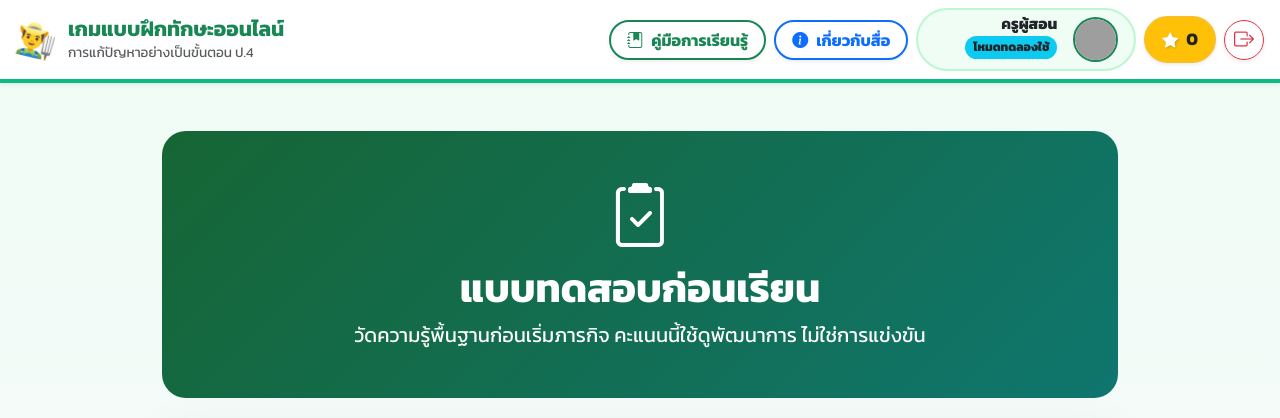
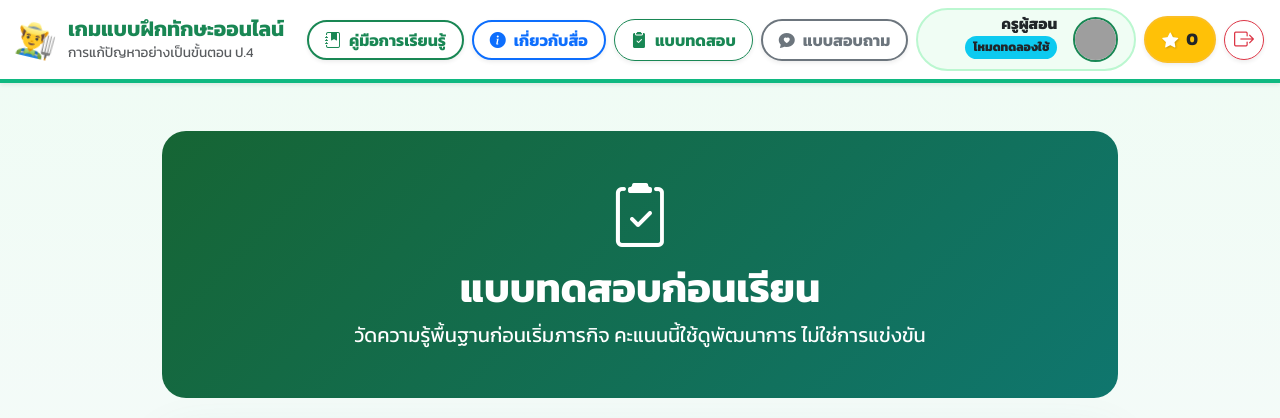
Before and after one commit to shanwinder/newsp, a PHP site: page /pages/assessment_intro.php in a window 1280 px wide. Shown: the top 418 px of the page. Run offline with PHP 8.4, Linux system fonts and the light colour scheme; a user stored in the database is signed in; data comes from the database, SQL or seed files in the repository; data that the repository does not hold is empty; grey boxes are pictures that could not be loaded.

Commit message:
Add visitor-restricted buttons and modal
Show assessment/survey buttons for visitor mode that open an informational modal instead of the student-only features. Updated assets/css/components/student_topbar.css to style .visitor-restricted-nav-button and modal icon; adjusted nav-button width rules. Updated includes/student_navbar.php to conditionally render visitor buttons (open #visitorStudentOnlyModal) when is_visitor_mode(), keep original controls otherwise, and added the modal markup + JS to display the feature name.

```diff
--- a/assets/css/components/student_topbar.css
+++ b/assets/css/components/student_topbar.css
@@ -93,6 +93,19 @@
 
 .student-topbar .survey-nav-pulse {
   animation: survey-nav-pulse 1.8s infinite;
+}
+
+.student-topbar .visitor-restricted-nav-button {
+  min-height: 42px;
+  white-space: nowrap;
+}
+
+.visitor-restricted-modal-icon {
+  width: 72px;
+  height: 72px;
+  color: #b45309;
+  background: #fef3c7;
+  font-size: 2rem;
 }
 
 .student-topbar .student-profile-item {
@@ -198,7 +211,8 @@
   }
 
   .student-topbar .manual-nav-button,
-  .student-topbar .survey-nav-button {
+  .student-topbar .survey-nav-button,
+  .student-topbar .visitor-restricted-nav-button {
     width: 100%;
     min-height: 44px;
   }
--- a/includes/student_navbar.php
+++ b/includes/student_navbar.php
@@ -157,7 +157,19 @@ $badge_color = preg_replace('/[^a-zA-Z0-9_\-\s]/', '', (string) $badge_color);
                     </a>
                 </li>
 
-                <?php if (!is_visitor_mode() && !empty($navbarAssessmentStatus['configured'])): ?>
+                <?php if (is_visitor_mode()): ?>
+                <li class="nav-item assessment-nav-item">
+                    <button type="button"
+                            class="btn btn-outline-success rounded-pill fw-bold px-3 shadow-sm d-flex align-items-center justify-content-center gap-2 visitor-restricted-nav-button"
+                            data-bs-toggle="modal"
+                            data-bs-target="#visitorStudentOnlyModal"
+                            data-feature-label="แบบทดสอบ"
+                            title="แบบทดสอบสำหรับนักเรียน">
+                        <i class="bi bi-clipboard2-check-fill"></i>
+                        <span>แบบทดสอบ</span>
+                    </button>
+                </li>
+                <?php elseif (!empty($navbarAssessmentStatus['configured'])): ?>
                 <li class="nav-item assessment-nav-item">
                     <details class="assessment-nav-details">
                         <summary class="btn <?php echo $assessmentButtonClass; ?> rounded-pill fw-bold px-3 shadow-sm d-flex align-items-center gap-2">
@@ -199,7 +211,19 @@ $badge_color = preg_replace('/[^a-zA-Z0-9_\-\s]/', '', (string) $badge_color);
                 </li>
                 <?php endif; ?>
 
-                <?php if (!is_visitor_mode() && !empty($navbarSurveyStatus['configured'])): ?>
+                <?php if (is_visitor_mode()): ?>
+                <li class="nav-item survey-nav-item">
+                    <button type="button"
+                            class="btn btn-outline-secondary survey-nav-button rounded-pill fw-bold px-3 shadow-sm d-flex align-items-center justify-content-center gap-2 visitor-restricted-nav-button"
+                            data-bs-toggle="modal"
+                            data-bs-target="#visitorStudentOnlyModal"
+                            data-feature-label="แบบสอบถาม"
+                            title="แบบสอบถามสำหรับนักเรียน">
+                        <i class="bi bi-chat-heart-fill"></i>
+                        <span>แบบสอบถาม</span>
+                    </button>
+                </li>
+                <?php elseif (!empty($navbarSurveyStatus['configured'])): ?>
                 <li class="nav-item survey-nav-item">
                     <a href="<?php echo htmlspecialchars($surveyButtonUrl); ?>"
                        class="btn <?php echo $surveyButtonClass; ?> survey-nav-button rounded-pill fw-bold px-3 shadow-sm d-flex align-items-center justify-content-center gap-2"
@@ -243,3 +267,29 @@ $badge_color = preg_replace('/[^a-zA-Z0-9_\-\s]/', '', (string) $badge_color);
         </div>
     </div>
 </nav>
+
+<?php if (is_visitor_mode()): ?>
+<div class="modal fade" id="visitorStudentOnlyModal" tabindex="-1" aria-labelledby="visitorStudentOnlyModalLabel" aria-hidden="true">
+    <div class="modal-dialog modal-dialog-centered">
+        <div class="modal-content border-0 rounded-4 shadow-lg">
+            <div class="modal-body p-4 p-sm-5 text-center">
+                <div class="visitor-restricted-modal-icon d-inline-flex align-items-center justify-content-center rounded-circle mb-3" aria-hidden="true">
+                    <i class="bi bi-person-lock"></i>
+                </div>
+                <h2 class="h4 fw-bold mb-3" id="visitorStudentOnlyModalLabel">สงวนสิทธิ์สำหรับนักเรียน</h2>
+                <p class="text-muted mb-4">
+                    เมนู<span class="fw-bold text-dark" data-visitor-feature-name>นี้</span>สามารถเข้าใช้งานได้เฉพาะนักเรียนเท่านั้น
+                    กรุณาเข้าสู่ระบบด้วยบัญชีนักเรียนเพื่อดำเนินการต่อ
+                </p>
+                <button type="button" class="btn btn-success rounded-pill fw-bold px-5" data-bs-dismiss="modal">เข้าใจแล้ว</button>
+            </div>
+        </div>
+    </div>
+</div>
+<script>
+document.getElementById('visitorStudentOnlyModal')?.addEventListener('show.bs.modal', function (event) {
+    const featureLabel = event.relatedTarget?.dataset.featureLabel || 'นี้';
+    this.querySelector('[data-visitor-feature-name]').textContent = featureLabel;
+});
+</script>
+<?php endif; ?>
```
